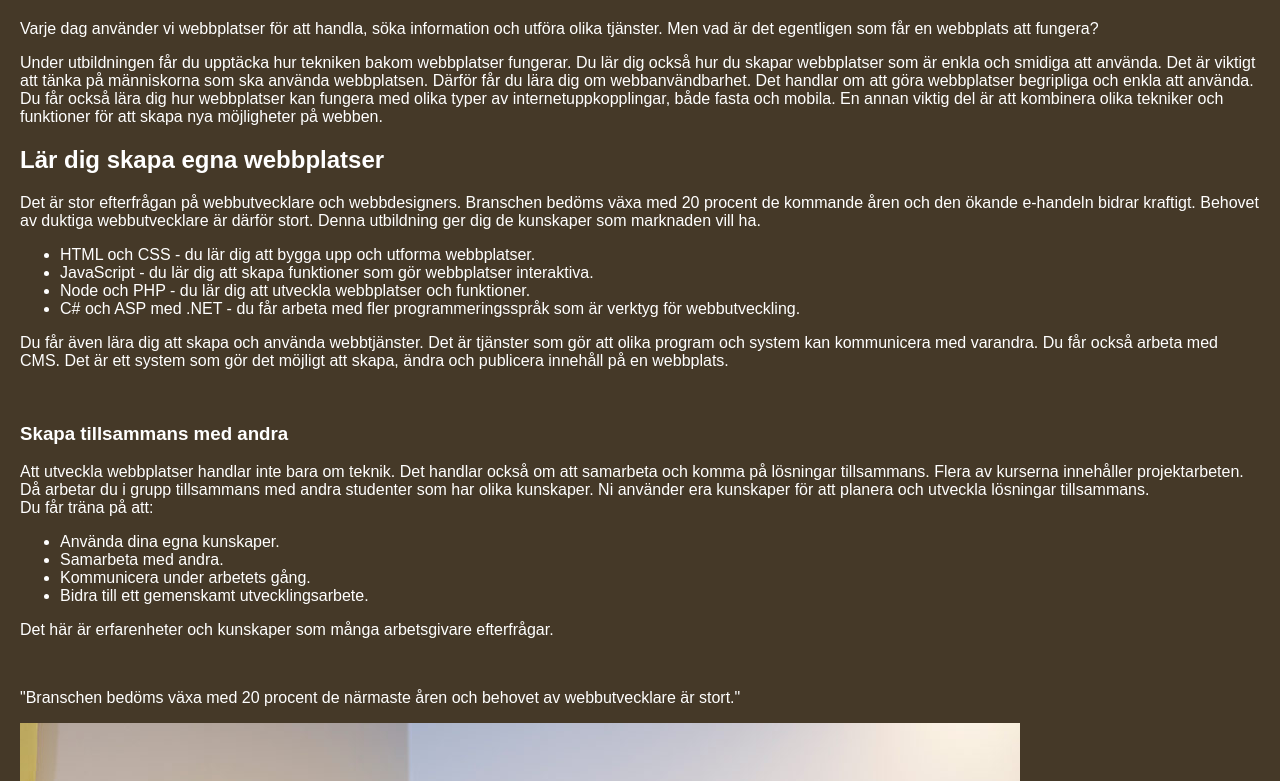
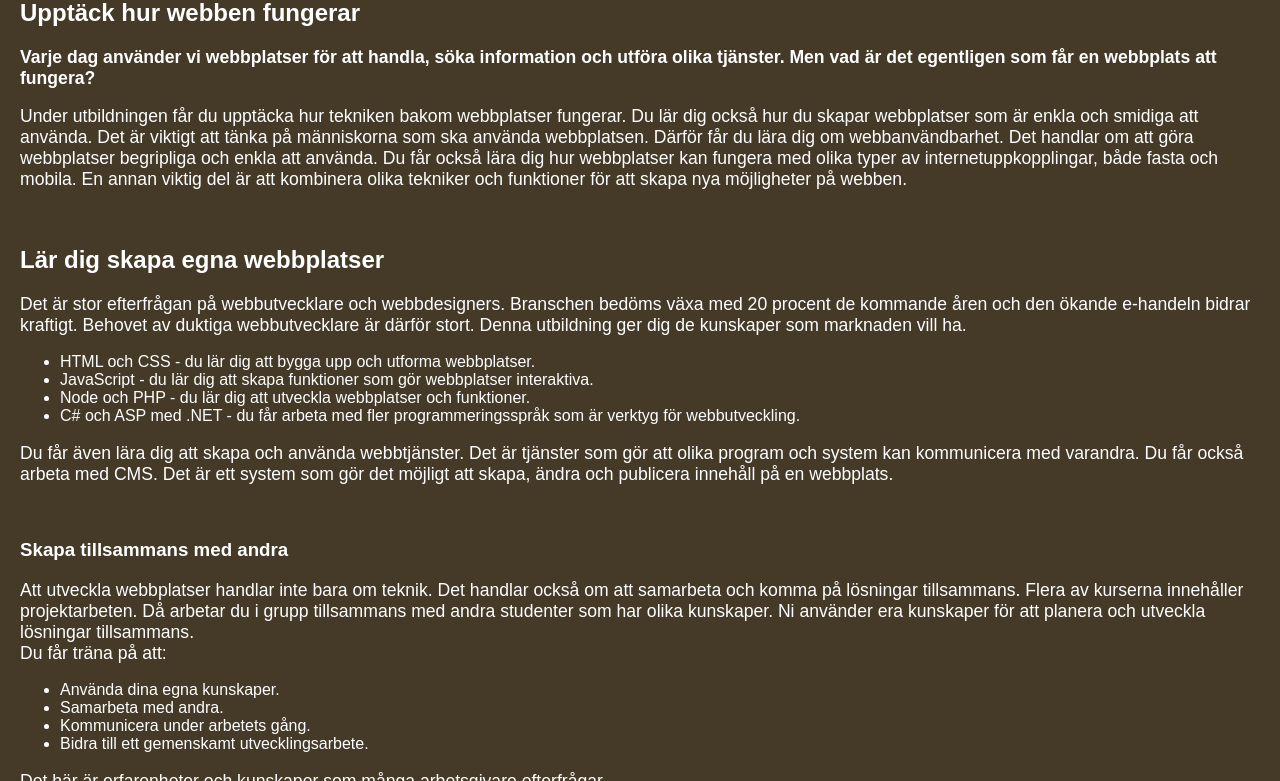
Before and after one commit to MCJ05/Lab-2, a plain HTML site: page index.html in a window 1280 px wide. Shown: the part 1301-2082 px from the top of the page. Drawn offline with Linux system fonts and the light colour scheme.

Commit message:
Laggt till mellanrum mellan rubrikerna samt ändrat storleken på texten på webbplatsen

```diff
--- a/css/style.css
+++ b/css/style.css
@@ -44,8 +44,26 @@ nav ul li a {
     font-size: 1.8em;
 }
 
-.grid-container h2 {
-    font-size: 1.6em;
+.h2 {
+    font-size: 1.6rem;
+}
+
+.h3 {
+    font-size: 1.5em;
+}
+
+.ingress {
+    font-weight: bold;
+}
+
+.quote{
+    font-style: italic;
+    font-size: 1.2em;
+    padding: 10px 0;
+}
+
+p {
+    font-size: 1.1em;
 }
 
 .box {
```
Also changed, not shown: index.html (+5 -0 lines).
